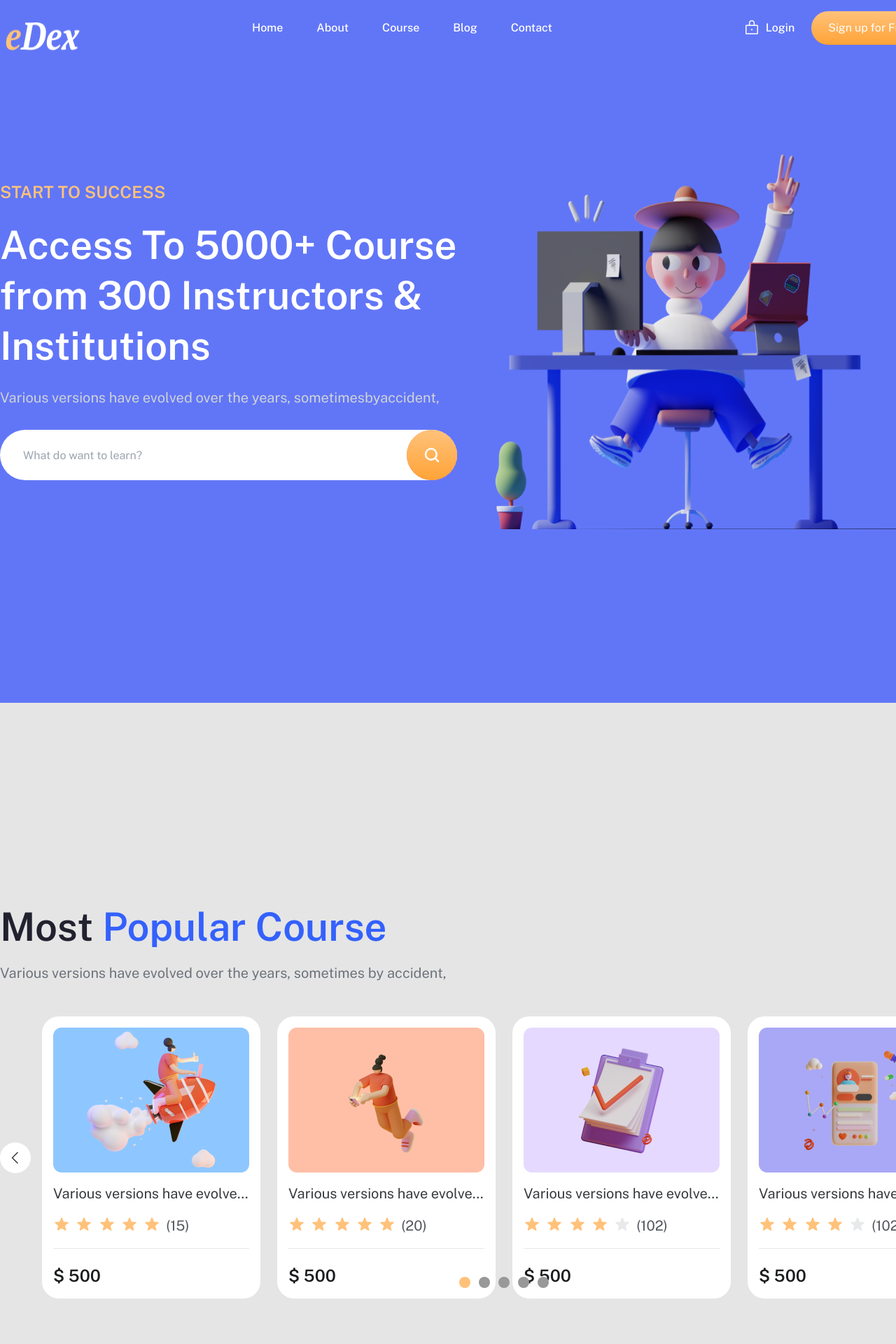
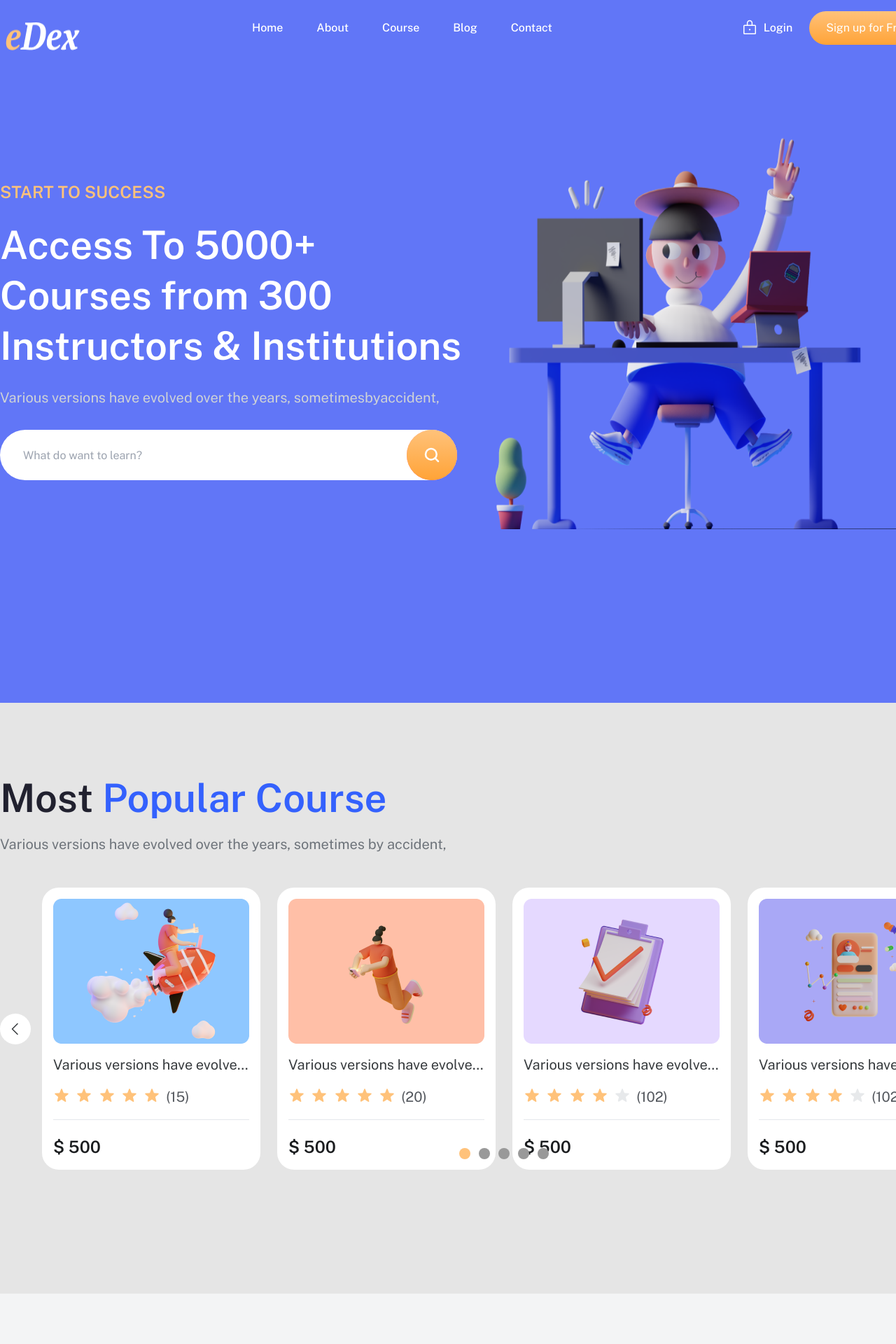
Before and after one commit to muktaranidas/eDex, a React (Create React App) app: page / in a window 1280 px wide. Shown: the top 1920 px of the page at 70% size. Built offline with nearby package versions, Linux system fonts and the light colour scheme.

Commit message:
complete

```diff
--- a/src/Pages/Home/Banner/Banner.css
+++ b/src/Pages/Home/Banner/Banner.css
@@ -32,7 +32,7 @@
   background: #ffffff;
   border-radius: 1000px;
 }
-.label:has(input:focus) {
+/* .label:has(input:focus) {
   border-radius: 5px;
   border: 2px solid red;
-}
+} */
--- a/src/Pages/Home/Banner/Banner.js
+++ b/src/Pages/Home/Banner/Banner.js
@@ -7,10 +7,10 @@ const Banner = () => {
   return (
     <section className="bg-[#6176F7] ">
       <div className="container widthClass flex flex-col  lg:flex-row">
-        <div className="flex flex-col justify-center mt-[178px]">
+        <div className="flex  flex-col justify-center mt-[178px]  mb-[318px]">
           <p className="banner-h4">START TO SUCCESS</p>
           <h1 className="banner-heading my-[24px]">
-            Access To 5000+ Course from 300 Instructors & Institutions
+            Access To 5000+ Courses from 300 Instructors & Institutions
           </h1>
           <p className="banner-p mb-[32px]">
             Various versions have evolved over the years, sometimesbyaccident,
@@ -19,7 +19,7 @@ const Banner = () => {
             <input
               type="email"
               placeholder="What do want to learn?"
-              className="input mb-[318px]    py-[24px] pl-[32px] pr-[373px] banner-input"
+              className="input     py-[24px] pl-[32px] pr-[373px] banner-input"
             />
 
             <div className="absolute right-6">
@@ -27,7 +27,7 @@ const Banner = () => {
             </div>
           </label>
         </div>
-        <div className="flex -mt-16 mb-[248px] ">
+        <div className="flex   -mt-24 mb-[248px] ">
           <img src={img} alt="" />
         </div>
       </div>
--- a/src/Pages/Home/Course/Course.js
+++ b/src/Pages/Home/Course/Course.js
@@ -19,7 +19,7 @@ import ArrowRight from "../../Shared/ArrowRight/ArrowRight";
 
 const Course = () => {
   return (
-    <div className="bg-[#E5E5E5] pt-[284px] pb-[177px]">
+    <div className="bg-[#E5E5E5] pt-[100px] pb-[177px]">
       <div className="">
         <div className="widthClass">
           <h2 className="heading">
--- a/src/Pages/Shared/Navbar/Navbar.js
+++ b/src/Pages/Shared/Navbar/Navbar.js
@@ -6,8 +6,8 @@ import "./Navbar.css";
 const Navbar = () => {
   return (
     <section className="navbar  bg-[#6176F7]   ">
-      <div className="widthClass mx-auto ">
-        <div className="navbar-start mr-[246px]">
+      <div className="widthClass ">
+        <div className="navbar-start">
           <div className="dropdown">
             <label tabIndex={0} className="btn btn-ghost lg:hidden">
               <svg
@@ -60,7 +60,7 @@ const Navbar = () => {
             <img src={navLogo} alt="" />
           </div>
         </div>
-        <div className="navbar-center hidden lg:flex">
+        <div className="navbar-center  ml-[246px] mr-[270px] hidden lg:flex">
           <ul className="flex flex-row gap-[48px]">
             <li>
               <a href="#" className="nav-link">
@@ -89,7 +89,7 @@ const Navbar = () => {
             </li>
           </ul>
         </div>
-        <div className=" navbar-end ml-[273px]">
+        <div className=" navbar-end ">
           <div className="flex items-center ">
             <span className="">
               <svg
```
